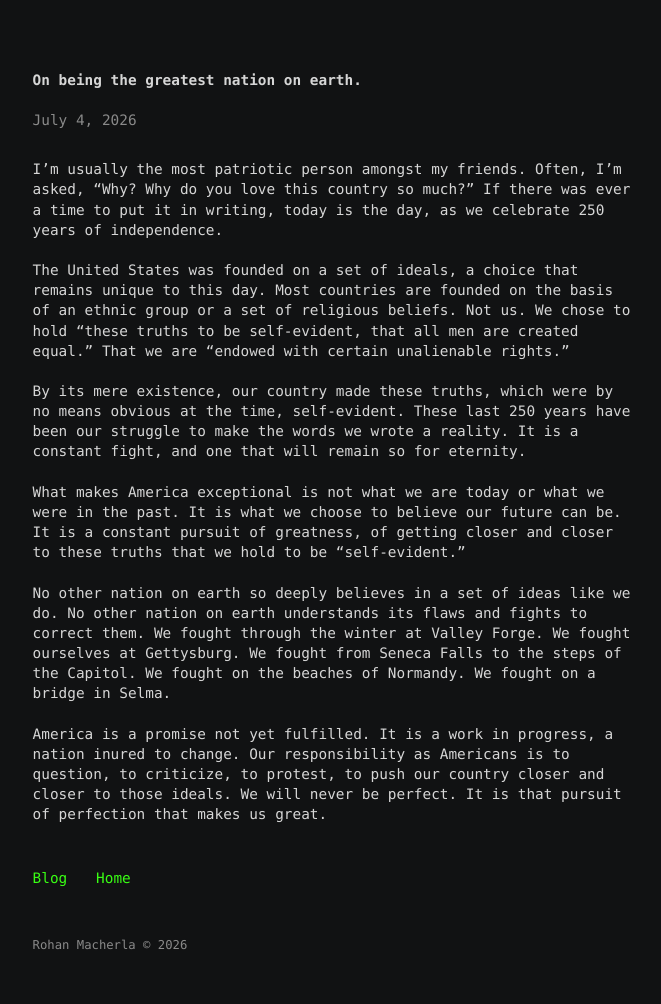
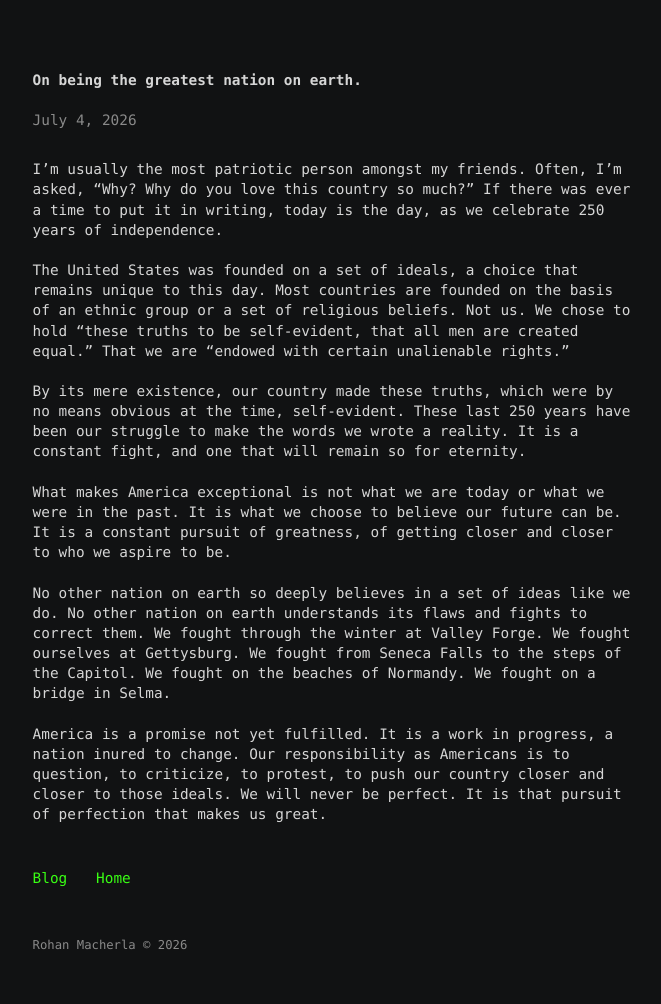
Before and after one commit to rhnmac/personal-site, a Jekyll site: the page built from _posts/2026-07-04-on-being-the-greatest-nation-on-earth.md, in a window 1280 px wide. Shown: the whole page, without its empty margins (305-966 px from the left). Built offline with Jekyll 4.4.1, drawn with Linux system fonts in a browser that asks for light colours.

Commit message:
Update 2026-07-04-on-being-the-greatest-nation-on-earth.md

```diff
--- a/_posts/2026-07-04-on-being-the-greatest-nation-on-earth.md
+++ b/_posts/2026-07-04-on-being-the-greatest-nation-on-earth.md
@@ -8,7 +8,7 @@ The United States was founded on a set of ideals, a choice that remains unique t
 
 By its mere existence, our country made these truths, which were by no means obvious at the time, self-evident. These last 250 years have been our struggle to make the words we wrote a reality. It is a constant fight, and one that will remain so for eternity.
 
-What makes America exceptional is not what we are today or what we were in the past. It is what we choose to believe our future can be. It is a constant pursuit of greatness, of getting closer and closer to these truths that we hold to be "self-evident."
+What makes America exceptional is not what we are today or what we were in the past. It is what we choose to believe our future can be. It is a constant pursuit of greatness, of getting closer and closer to who we aspire to be.
 
 No other nation on earth so deeply believes in a set of ideas like we do. No other nation on earth understands its flaws and fights to correct them. We fought through the winter at Valley Forge. We fought ourselves at Gettysburg. We fought from Seneca Falls to the steps of the Capitol. We fought on the beaches of Normandy. We fought on a bridge in Selma.
 
```
